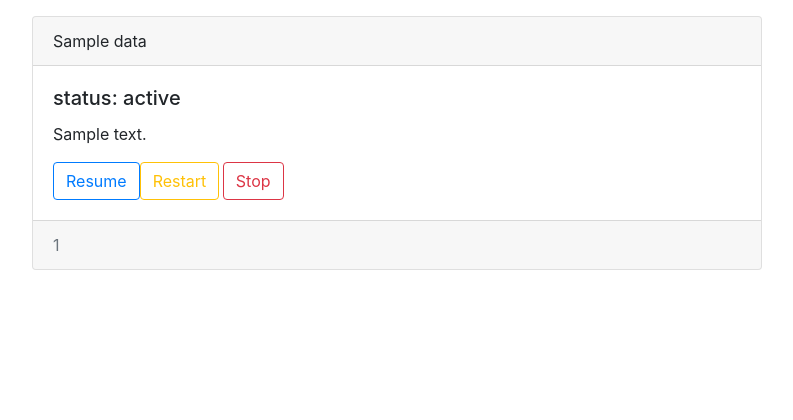
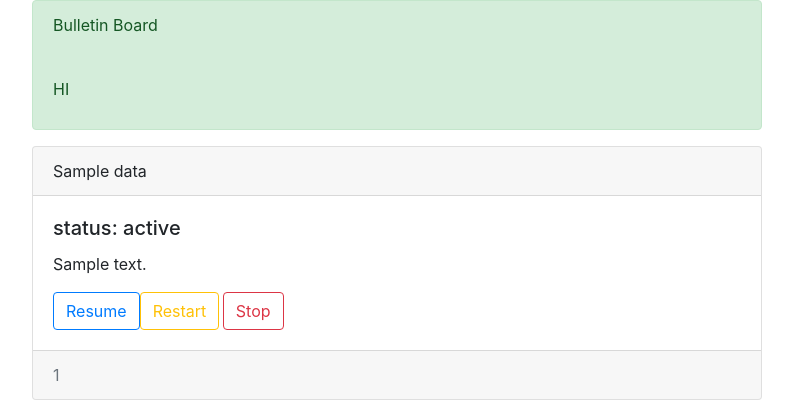
Before and after one commit to NTU-ToolmenLab/LabServer, a Flask app: template LoginWeb/tzfserver/templates/lists.html in a window 1280 px wide. Shown: the part 56-476 px from the top of the page, without its empty margins (243-1036 px from the left). Run offline with Flask 2, Linux system fonts and the light colour scheme; a user stored in the database is signed in; the template is opened without the code that fills it: most values are stand-ins (such as "Sample title", 1, 10 or a date in 2020); some libraries are stand-ins or nearby versions.

Commit message:
fix small syntax

```diff
--- a/LoginWeb/tzfserver/templates/lists.html
+++ b/LoginWeb/tzfserver/templates/lists.html
@@ -18,6 +18,12 @@
   <div class="container">
     <div class="row justify-content-center">
       <div class="col-8">
+        <div class="alert alert-success" role="alert">
+          <p> Bulletin Board </p>
+          <br>
+          <p> HI </p>
+        </div>
+
         {% for data in container_list %}
           <div class="card my-3">
             <div class="card-header"> {{ data.name }} </div>
--- a/Nextcloud/adduser.py
+++ b/Nextcloud/adduser.py
@@ -42,8 +42,8 @@ def addUser(name):
 
 def setStorage(name):
     return {
-        "mount_point": "\/share_" + name,
-        "storage": "\\OC\\Files\\Storage\\Local",
+        "mount_point": "/share_" + name,
+        "storage": r"\OC\Files\Storage\Local",
         "authentication_type": "null::null",
         "configuration": {
             "datadir": "/external_data/" + name
--- a/docker-compose.yml
+++ b/docker-compose.yml
@@ -25,7 +25,7 @@ services:
       - ./certs:/certs
       - ./LoginWeb:/app/LoginWeb
       - ./LoginWeb/database.db:/app/database.db
-     - ./LoginWeb/onelogin/settings.py:/usr/local/lib/python3.6/site-packages/onelogin/saml2/settings.py
+      - ./LoginWeb/onelogin/settings.py:/usr/local/lib/python3.6/site-packages/onelogin/saml2/settings.py
       - /var/run/DockerServer:/app/sock
     labels:
       - "traefik.frontend.rule=Host:127.0.0.1"
```
Also changed, not shown: 2 other files.
